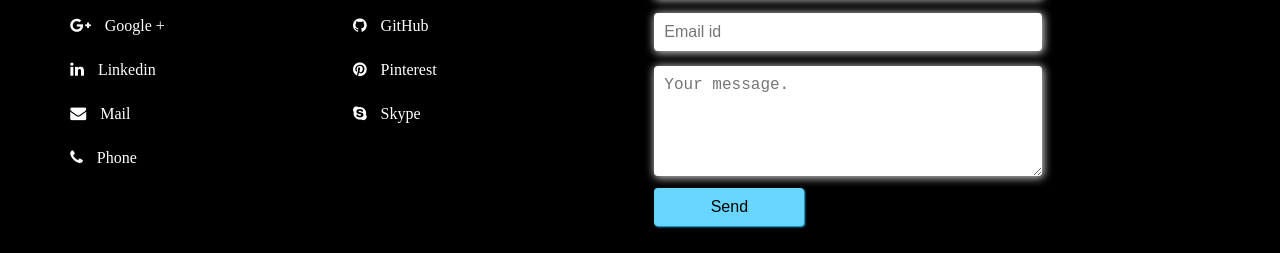
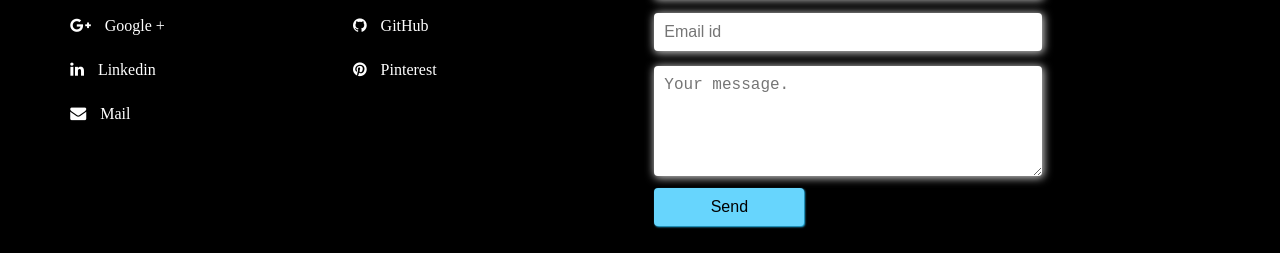
Before and after one commit to vishnun/vishnun.github.io, a Jekyll site: the page built from index.html, in a window 1280 px wide and 900 px high, scrolled down 4039 px. Shown: the part 644-897 px from the top of the window. Built offline with Jekyll 4.4.1, drawn with Linux system fonts in a browser that asks for light colours; nearby versions of some CDN libraries; some web fonts are replaced.

Commit message:
Removing phone and skype.

```diff
--- a/index.html
+++ b/index.html
@@ -428,14 +428,6 @@ html_title: vishnu
                         <i class="fa fa-envelope"></i>
                         <span>Mail</span></a>
                     </li>
-                    <li><a href="skype:vishnu.narang?chat" target="_blank">
-                        <i class="fa fa-skype"></i>
-                        <span>Skype</span></a>
-                    </li>
-                    <li><a href="tel:+7875757780" target="_blank">
-                        <i class="fa fa-phone"></i>
-                        <span>Phone</span></a>
-                    </li>
                 </ul>
             </div>
         </div>
```
